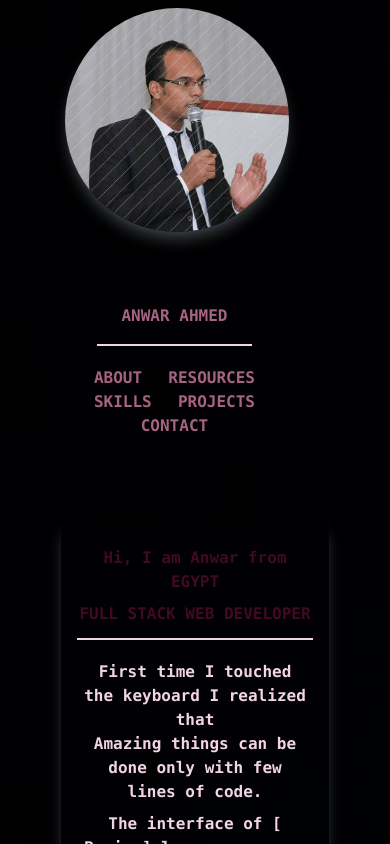
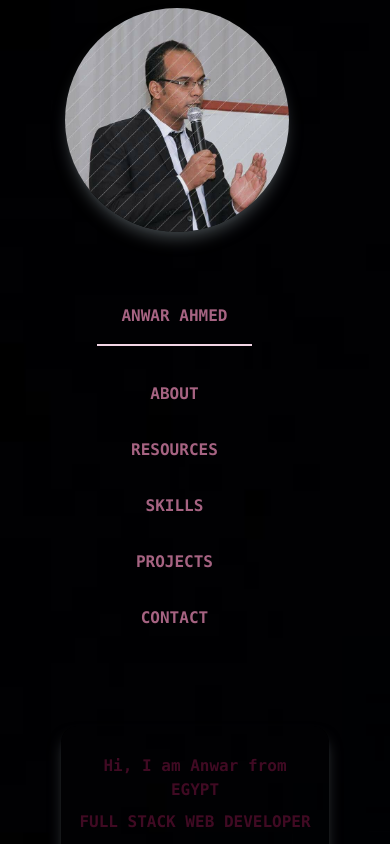
Before and after one commit to stormkid2009/portfolio, a Next.js app: page / in a window 390 px wide. Shown: the top 844 px of the page. Built offline with nearby package versions, Linux system fonts and the light colour scheme.

Commit message:
edit for responsive navbar

```diff
--- a/components/header/navbar.tsx
+++ b/components/header/navbar.tsx
@@ -12,11 +12,26 @@ function Navbar() {
       </div>
 
       <div className="flex flex-row justify-around mt-5  flex-wrap text-palette-heading">
-          <Link href="#about-section" className="p-2 m-2"><a >ABOUT</a></Link>
-          <Link href="#resources-section" className="p-2 m-2"><a >RESOURCES</a></Link>
-          <Link href="#skills-section" className="p-2 m-2"><a >SKILLS</a></Link>
-          <Link href="#projects-section" className="p-2 m-2"><a >PROJECTS</a></Link>
-          <Link href="#contact-section" className="p-2 m-2"><a >CONTACT</a></Link>
+        <div className="p-2 m-2">
+
+          <Link href="#about-section" ><a > ABOUT</a></Link>
+        </div>
+        <div className="p-2 m-2">
+
+          <Link href="#resources-section" ><a > RESOURCES</a></Link>
+        </div>
+        <div className="p-2 m-2">
+
+          <Link href="#skills-section" ><a > SKILLS</a></Link>
+        </div>
+        <div className="p-2 m-2">
+
+          <Link href="#projects-section" ><a > PROJECTS</a></Link>
+        </div>
+        <div className="p-2 m-2">
+
+          <Link href="#contact-section" ><a > CONTACT</a></Link>
+        </div>
       </div>
     </div>
   )
```
